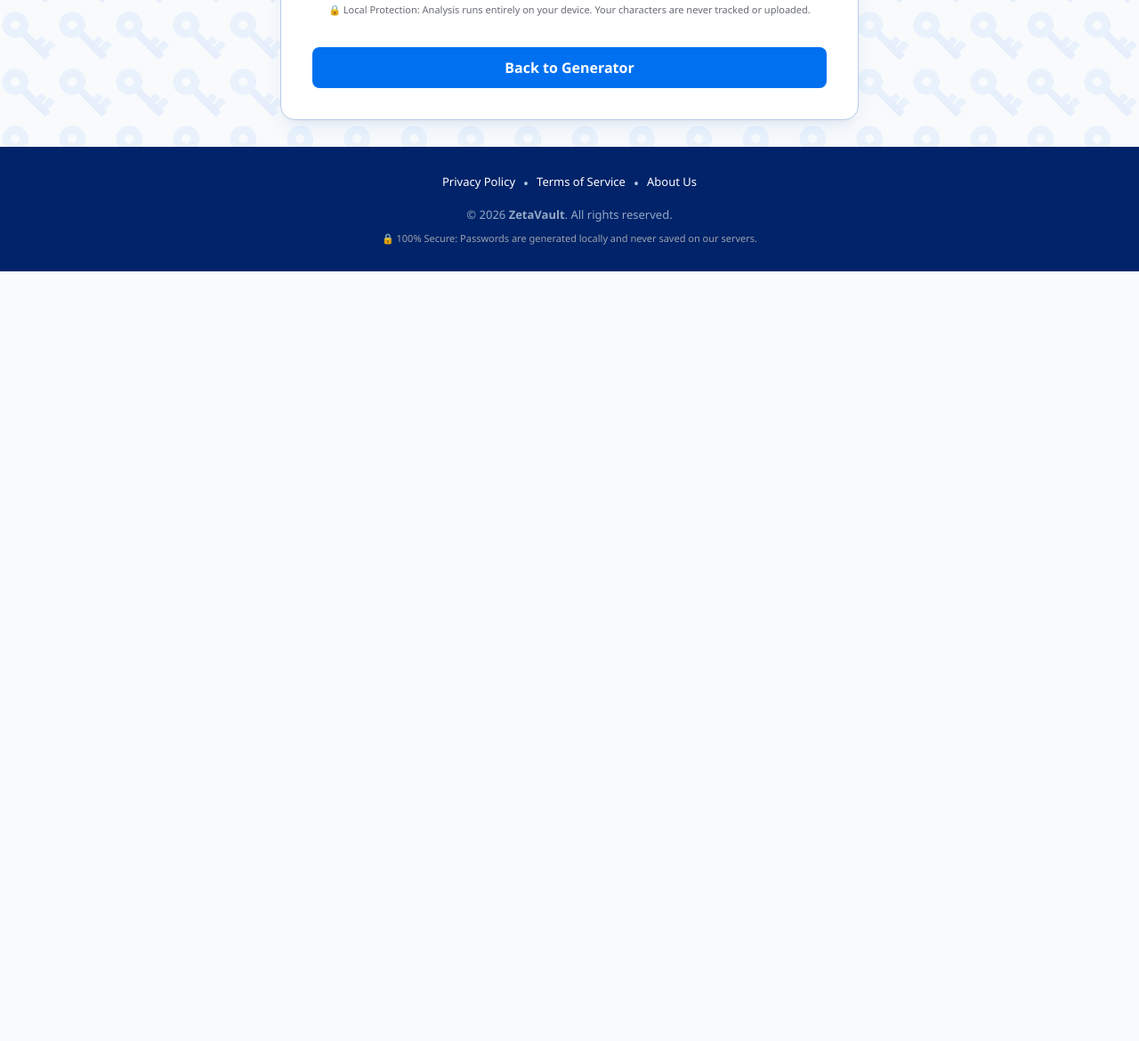
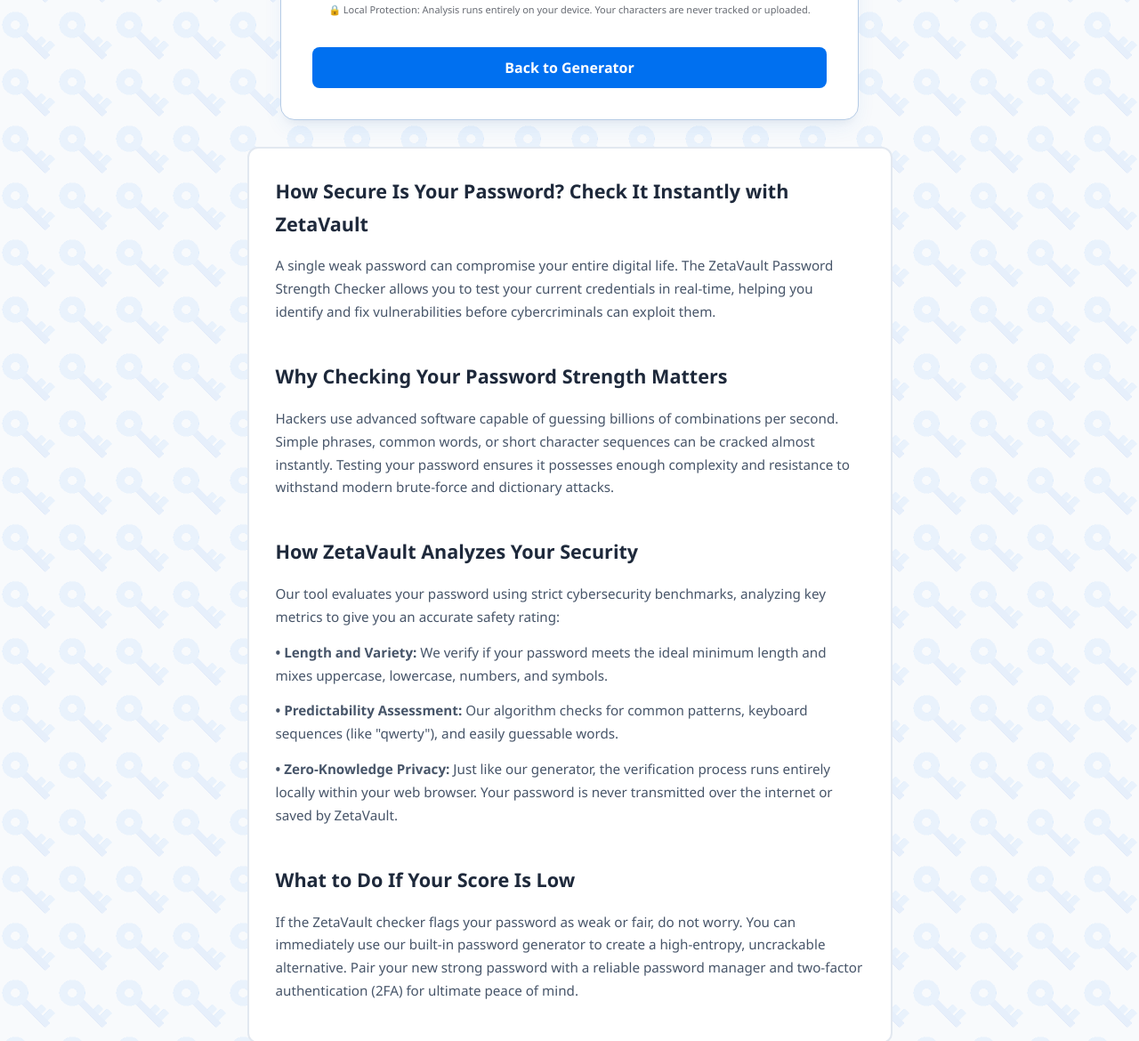
Before and after one commit to zetavaultdl/zetavault, a website: page checker.html in a window 1280 px wide. Shown: the part 632-1802 px from the top of the page at 89% size. Before the commit the page ends 937 px from the top, so only its background shows below. Drawn offline with Linux system fonts and the light colour scheme.

Commit message:
Add files via upload

```diff
--- a/checker.html
+++ b/checker.html
@@ -197,6 +197,35 @@
             background: linear-gradient(90deg, rgba(239,68,68,0.2) 0%, #ef4444 100%);
             border-right: 3px solid #7f1d1d;
         }
+        .article-column {
+            max-width: 725px;
+            margin: 40px auto;
+            margin-top: 30px;
+            padding: 30px;
+            background-color: #ffffff;
+            border: 2px solid #e2e8f0;
+            border-radius: 12px;
+            color: #334155;
+            line-height: 1.7;
+        }
+        .article-column h2 {
+            font-size: 1.35rem;
+            color: #1e293b;
+            margin-bottom: 16px;
+            text-align: left;
+            font-weight: 600;
+        }
+        .article-column h3 {
+            font-size: 1.1rem;
+            color: #1e293b;
+            margin: 24px 0 10px;
+            font-weight: 600;
+        }
+        .article-column p {
+            font-size: 0.95rem;
+            color: #475569;
+            margin-bottom: 14px;
+        }
     </style>
 </head>
 <body>
@@ -248,7 +277,21 @@
         <p style="font-size: 11px; color: #666a72; text-align: center; margin-top: 25px; margin-bottom: 20px;">🔒 Local Protection: Analysis runs entirely on your device. Your characters are never tracked or uploaded.</p>
         <a href="index.html" class="btn-home">Back to Generator</a>
     </main>
-
+    <section class="article-column">
+        <h2>How Secure Is Your Password? Check It Instantly with ZetaVault</h2>
+        <p>
+            A single weak password can compromise your entire digital life. The ZetaVault Password Strength Checker allows you to test your current credentials in real-time, helping you identify and fix vulnerabilities before cybercriminals can exploit them.</a>
+        </p> <br>
+        <h2>Why Checking Your Password Strength Matters</h2>
+        <p> Hackers use advanced software capable of guessing billions of combinations per second. Simple phrases, common words, or short character sequences can be cracked almost instantly. Testing your password ensures it possesses enough complexity and resistance to withstand modern brute-force and dictionary attacks.</p>
+        <br> <h2>How ZetaVault Analyzes Your Security</h2>
+        <p>Our tool evaluates your password using strict cybersecurity benchmarks, analyzing key metrics to give you an accurate safety rating:</p>
+        <p> <strong> • Length and Variety:</strong> We verify if your password meets the ideal minimum length and mixes uppercase, lowercase, numbers, and symbols.</p>
+        <p> <strong> • Predictability Assessment: </strong> Our algorithm checks for common patterns, keyboard sequences (like "qwerty"), and easily guessable words.</p>
+        <p> <strong> • Zero-Knowledge Privacy: </strong> Just like our generator, the verification process runs entirely locally within your web browser. Your password is never transmitted over the internet or saved by ZetaVault.</p>
+        <br> <h2>What to Do If Your Score Is Low</h2>
+        <p>If the ZetaVault checker flags your password as weak or fair, do not worry. You can immediately use our built-in password generator to create a high-entropy, uncrackable alternative. Pair your new strong password with a reliable password manager and two-factor authentication (2FA) for ultimate peace of mind.</p>
+    </section>
     <footer id="footer" style="margin-top: 30px;">
          <div class="footer-links">
              <a href="privacy.html">Privacy Policy</a>
```
Also changed, not shown: index.html (+46 -1 lines).
